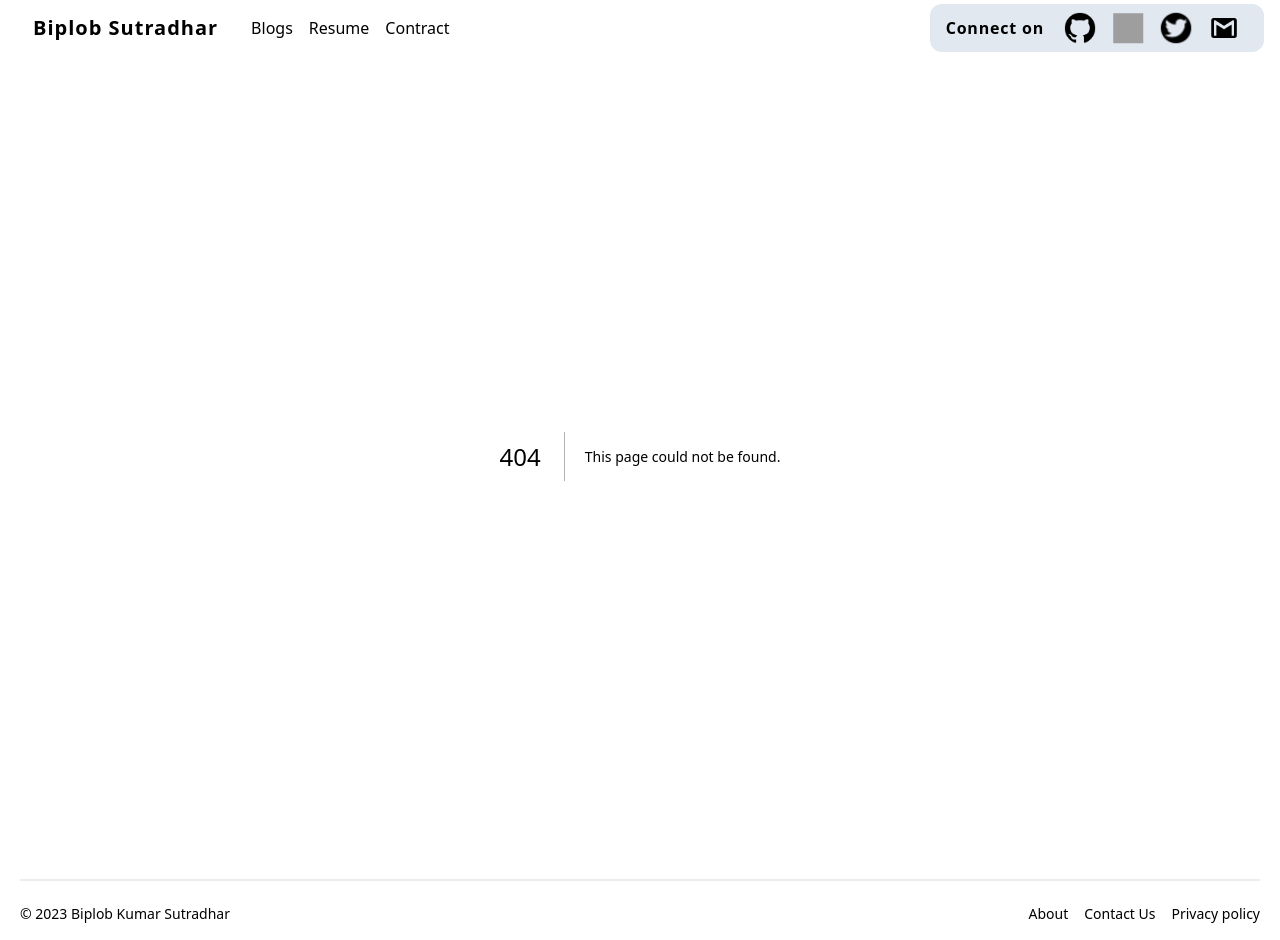
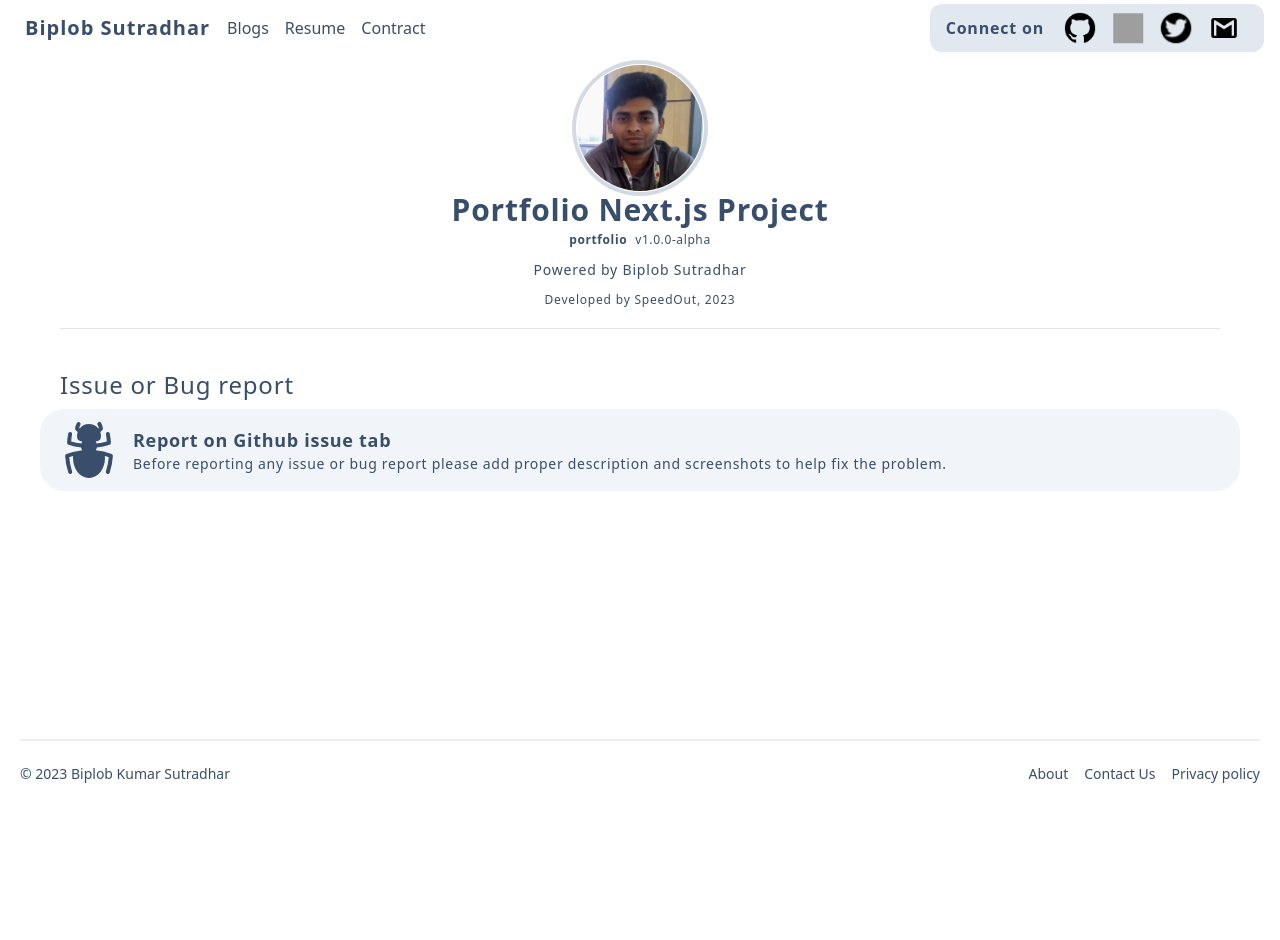
Before and after one commit to SpeedOut-Source/pnp, a Next.js app: page /about in a window 1280 px wide. Before the commit this address had no page. After the commit the page ends 800 px from the top, so only its background shows below. Built offline with nearby package versions, Linux system fonts and the light colour scheme; grey boxes are pictures that could not be loaded.

Commit message:
about page

```diff
--- /dev/null
+++ b/changelog.json
@@ -0,0 +1,6 @@
+{
+  "1.0.0-alpha": {
+    "date": 1680518082804,
+    "changes": ["About page"]
+  }
+}
--- a/next.config.mjs
+++ b/next.config.mjs
@@ -7,6 +7,9 @@
 /** @type {import("next").NextConfig} */
 const config = {
   reactStrictMode: true,
+  images: {
+    domains: ["avatars.githubusercontent.com"],
+  },
 
   /**
    * If you have the "experimental: { appDir: true }" setting enabled, then you
--- a/package.json
+++ b/package.json
@@ -1,6 +1,6 @@
 {
   "name": "portfolio",
-  "version": "0.1.0",
+  "version": "1.0.0-alpha",
   "private": true,
   "scripts": {
     "build": "next build",
--- a/src/components/header/header.tsx
+++ b/src/components/header/header.tsx
@@ -7,10 +7,10 @@ export default function Header() {
   return (
     <header className="sticky top-0 z-50 backdrop-blur-2xl">
       <div className="container mx-auto flex h-14 items-center justify-between px-4 py-2">
-        <div className="flex items-center gap-4">
+        <div className="flex items-center gap-2">
           <Link
             href="/"
-            className="btn-ghost btn text-xl font-bold normal-case tracking-wider"
+            className="btn-ghost btn px-2 text-xl font-bold normal-case tracking-wider"
           >
             Biplob Sutradhar
           </Link>
--- /dev/null
+++ b/src/components/sapage/src/components/Dev_plate.tsx
@@ -0,0 +1,30 @@
+import React from "react";
+import { type DevPlateProps } from "./app/interfaces";
+import Image from "next/image";
+import Link from "next/link";
+
+export default function DevPlate(props: DevPlateProps) {
+  return (
+    <Link
+      className="p-card h-fit w-full cursor-pointer p-2"
+      href={props.url}
+      target="_blank"
+      rel="noopener noreferrer"
+    >
+      <div className="flex h-fit w-full items-center justify-start text-start">
+        <div className="relative h-16 w-16 overflow-hidden rounded-full border">
+          <Image
+            src={props.imgUrl}
+            alt={`${props.name} profile picture`}
+            objectFit="cover"
+            layout="fill"
+          />
+        </div>
+        <div className="ml-3 ">
+          <div className="text-lg font-semibold">{props.name}</div>
+          <div className="text-sm">{props.role}</div>
+        </div>
+      </div>
+    </Link>
+  );
+}
--- /dev/null
+++ b/src/components/sapage/src/components/SAPage.tsx
@@ -0,0 +1,153 @@
+import React, { useState } from "react";
+import { delay } from "./app/helper";
+import { BugAntIcon } from "@heroicons/react/24/solid";
+import { type SAPageProps } from "./app/interfaces";
+import DevPlate from "./Dev_plate";
+import Image from "next/image";
+import Link from "next/link";
+
+const SAPage = (props: SAPageProps) => {
+  const [mainDev, setMainDev] = useState(false);
+  const [clIsOpen, setCLIsopen] = useState(false);
+  let tap = 0;
+
+  async function tapToOpen() {
+    if (tap >= 5 && !mainDev) {
+      setMainDev(true);
+      await delay(5000);
+      tap = 0;
+      setMainDev(false);
+    }
+    tap++;
+  }
+
+  return (
+    <div className="mx-2 mt-2 flex flex-col items-center tracking-wider sm:mx-5 lg:mx-10 xl:mx-10">
+      <div className="btn-ghost btn relative h-32 w-32 overflow-hidden rounded-full ring-4 ring-slate-400/40">
+        <Image
+          // eslint-disable-next-line @typescript-eslint/no-misused-promises
+          onClick={tapToOpen}
+          objectFit="cover"
+          layout="fill"
+          src={props.app.logo.logoUrl}
+          alt={props.app.logo.alt}
+        />
+      </div>
+
+      <div className="text-3xl font-semibold">{props.app.title}</div>
+      <p
+        onClick={() => setCLIsopen(!clIsOpen)}
+        className={`${
+          clIsOpen ? "font-bold tracking-[0.5em]" : ""
+        } mb-4 mt-1 flex cursor-pointer space-x-2 text-center text-xs tracking-wider transition-all duration-700 hover:tracking-widest hover:text-black`}
+      >
+        <span className="font-semibold">{props.app.codeName}</span>
+        <span>v{props.app.version}</span>
+      </p>
+      <div
+        className={`collapse -mt-1 ${
+          clIsOpen ? "collapse-open" : ""
+        } w-full max-w-xl `}
+      >
+        <div className="collapse-content w-full max-w-xl">
+          <div className="max-h-96 overflow-y-auto">
+            <div className="mx-2 mb-3 mt-2 flex flex-col justify-center rounded-xl ring-2 ring-blue-500/10">
+              {Object.keys(props.changeLogs)
+                .slice(0, 20)
+                .map((x) => (
+                  <div
+                    key={x}
+                    className="mx-3 my-2 h-fit rounded-xl bg-slate-400/10 p-3 ring-1 ring-blue-300/40 hover:bg-blue-200/10"
+                  >
+                    <div className="text-sm font-semibold tracking-wider">
+                      v{x}
+                    </div>
+                    <div className="text-xs opacity-70">
+                      {new Date(props.changeLogs[x]!.date).toUTCString()}
+                    </div>
+                    <div className="divider my-1 py-1" />
+                    <ul className="ml-4 list-disc text-sm opacity-80">
+                      {props.changeLogs[x]!.changes.map((c) => (
+                        <li key={c} className="hover:list-decimal">
+                          {c}
+                        </li>
+                      ))}
+                    </ul>
+                  </div>
+                ))}
+            </div>
+          </div>
+        </div>
+      </div>
+      <Link
+        href={props.poweredBy.url}
+        target="_blank"
+        rel="noopener noreferrer"
+      >
+        <div className="text-sm transition-all duration-700 hover:tracking-widest hover:text-black">
+          Powered by {props.poweredBy.companyName}
+        </div>
+      </Link>
+      <Link
+        href={props.devCompany.url}
+        target="_blank"
+        rel="noopener noreferrer"
+      >
+        <div className="mt-3 text-xs transition-all duration-700 hover:tracking-widest hover:text-black ">
+          Developed by {props.devCompany.name}, {props.devCompany.year}
+        </div>
+      </Link>
+      <div className="my-5 w-full px-5">
+        <hr className="border-1 flex border-black/10" />
+      </div>
+      <div
+        className={`${
+          mainDev ? "collapse-open" : "collapse-close"
+        } collapse w-full`}
+      >
+        <div className="collapse-content w-full">
+          <div className="flex w-full justify-start px-5 text-2xl">
+            Developer info
+          </div>
+          {props.devs.map((i) => (
+            <DevPlate
+              key={i.imgUrl}
+              name={i.name}
+              role={i.role}
+              url={i.url}
+              imgUrl={i.imgUrl}
+            />
+          ))}
+        </div>
+      </div>
+      <div className="mb-2 mt-5 flex w-full justify-start px-5 text-2xl">
+        Issue or Bug report
+      </div>
+      <Link
+        className="w-full "
+        href={props.reportUrl}
+        target="_blank"
+        rel="noopener noreferrer"
+      >
+        <div className="p-card h-fit w-full cursor-pointer">
+          <div className="flex w-full items-center py-2 text-left">
+            <div className="h-16 w-16 ">
+              <BugAntIcon />
+            </div>
+            <div className="ml-3">
+              <div className="text-lg font-semibold">
+                Report on Github issue tab
+              </div>
+              <div className="text-sm">
+                Before reporting any issue or bug report please add proper
+                description and screenshots to help fix the problem.
+              </div>
+            </div>
+          </div>
+        </div>
+      </Link>
+    </div>
+  );
+};
+
+export default SAPage;
--- /dev/null
+++ b/src/components/sapage/src/components/app/helper.ts
@@ -0,0 +1,3 @@
+export async function delay(ms: number) {
+  return await new Promise((resolve) => setTimeout(resolve, ms))
+}
--- /dev/null
+++ b/src/components/sapage/src/components/app/interfaces.ts
@@ -0,0 +1,41 @@
+import { DevRole } from './types'
+
+export interface DevPlateProps {
+  url: string
+  imgUrl: string
+  name: string
+  role: DevRole
+  key?: React.Key
+}
+
+export interface SAPageProps {
+  app: App
+  poweredBy: PoweredBy
+  devCompany: DevCompany
+  changeLogs: Record<string, { date: number; changes: string[] }>
+  devs: DevPlateProps[]
+  reportUrl: string
+}
+
+export interface Logo {
+  logoUrl: string
+  alt: string
+}
+
+export interface App {
+  title: string
+  codeName: string
+  logo: Logo
+  version: string
+}
+
+export interface PoweredBy {
+  companyName: string
+  url: string
+}
+
+export interface DevCompany {
+  name: string
+  url: string
+  year: number
+}
--- /dev/null
+++ b/src/components/sapage/src/components/app/types.ts
@@ -0,0 +1 @@
+export type DevRole = 'Lead developer' | 'Developer' | 'Tester'
--- /dev/null
+++ b/src/pages/about.tsx
@@ -0,0 +1,52 @@
+import Head from "next/head";
+import changeLogJson from "../../changelog.json";
+import packageJson from "../../package.json";
+import dynamic from "next/dynamic";
+
+const SAPage = dynamic(
+  () => import("../components/sapage/src/components/SAPage")
+);
+
+export default function About() {
+  return (
+    <div>
+      <Head>
+        <title>About | Biplob Sutradhar</title>
+        <meta name="description" content="About | Biplob Sutradhar" />
+        <link rel="icon" href="/favicon.ico" />
+      </Head>
+      <main className="container mx-auto">
+        <SAPage
+          app={{
+            title: "Portfolio Next.js Project",
+            codeName: packageJson.name,
+            logo: {
+              logoUrl: "/images/me/propic.png",
+              alt: packageJson.name,
+            },
+            version: packageJson.version,
+          }}
+          devCompany={{
+            name: "SpeedOut",
+            url: "https://play.google.com/store/apps/dev?id=7013622463085625240",
+            year: 2023,
+          }}
+          devs={[
+            {
+              name: "Biplob Kumar Sutradhar",
+              imgUrl: "https://avatars.githubusercontent.com/u/43641536",
+              role: "Lead developer",
+              url: "https://github.com/biplobsd",
+            },
+          ]}
+          reportUrl="https://github.com/actionaac/issues"
+          poweredBy={{
+            companyName: "Biplob Sutradhar",
+            url: "https://biplobsd.github.io",
+          }}
+          changeLogs={changeLogJson}
+        />
+      </main>
+    </div>
+  );
+}
```
